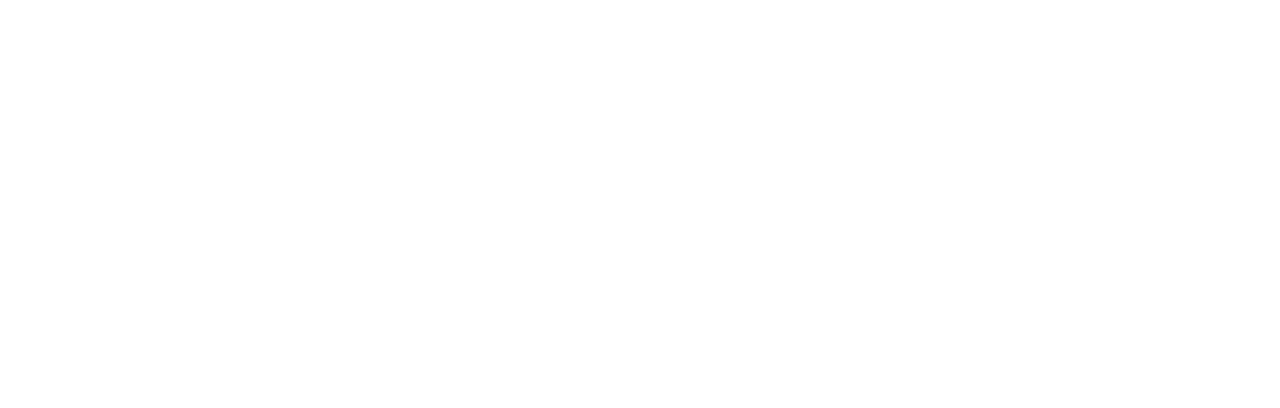
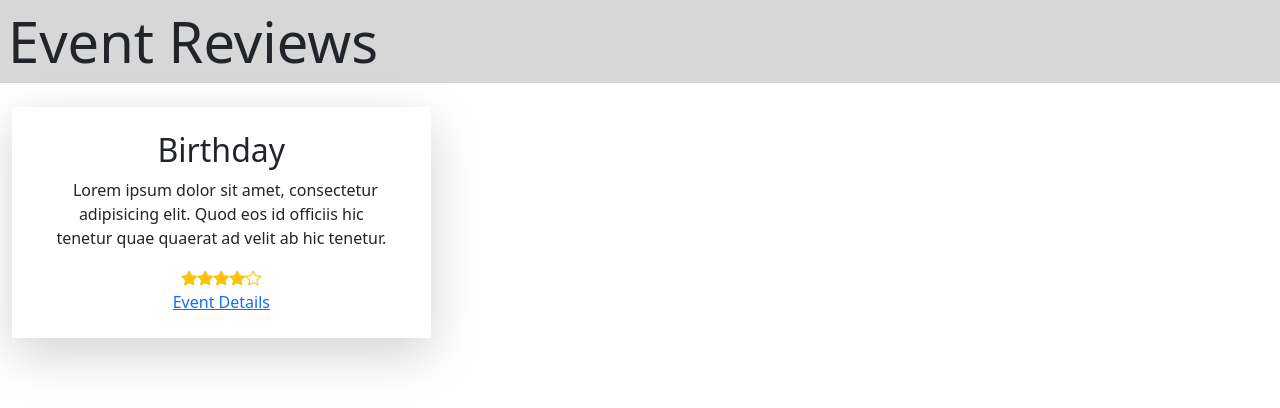
Before and after one commit to FarzanFrost/Flash, a React (Create React App) app in the folder flash-front-end/: page /EventReviews in a window 1280 px wide. Before the commit this address had no page. Shown: the top 408 px of the page. Built offline with nearby package versions, Linux system fonts and the light colour scheme.

Commit message:
created structure and style for Event Reviews for customer. created a context and context provider interface

```diff
--- a/flash-front-end/src/App.js
+++ b/flash-front-end/src/App.js
@@ -19,6 +19,7 @@ import ResetPasswordContextProviderInterface from "./ResetPasswordContextProvide
 import EditEmployee from "./EditEmployee";
 import Adminviewemployeedetailspage from "./Adminviewemployeedetailspage";
 import SelectImageContextProviderInterface from "./SelectImageContextProviderInterface";
+import EventReviewsCustomerContextProviderInterface from "./EventReviewsCustomerContextProviderInterface";
 
 function App() {
   return (
@@ -60,6 +61,7 @@ function App() {
               <Route exact path={"/ResetPassword"} element={ <ResetPasswordContextProviderInterface/> } />
               <Route exact path="/EditEmployee" element={ <EditEmployee/> } />
               <Route exact path="/Gallery" element={ <SelectImageContextProviderInterface/> } />
+              <Route exact path="/EventReviews" element={ <EventReviewsCustomerContextProviderInterface/> } />
 
 
           </Routes>
--- /dev/null
+++ b/flash-front-end/src/ContextFiles/EventReviewsCustomerContext.js
@@ -0,0 +1,19 @@
+import react , { createContext } from "react";
+
+export const EventReviewsCustomerContext = createContext( undefined )
+
+const EventReviewsCustomerContextProvider = ( props ) => {
+
+    return(
+
+        <EventReviewsCustomerContext.Provider value={ {} }>
+
+            { props.children }
+
+        </EventReviewsCustomerContext.Provider>
+
+    )
+
+}
+
+export default EventReviewsCustomerContextProvider
--- /dev/null
+++ b/flash-front-end/src/EventReviewsCustomer.js
@@ -0,0 +1,65 @@
+import React from 'react'
+import {Link} from "react-router-dom";
+
+const EventReviewsCustomer = () => {
+
+    return(
+
+        <div className="d-flex justify-content-center flex-column">
+
+            <div className="p-2 display-4" style={ { backgroundColor : '#d7d7d7' } }>
+
+                Event Reviews
+
+            </div>
+
+            <div className="p-4">
+
+                <section>
+
+                    <div className="row text-center">
+                        <div className="col-md-4 mb-5 mb-md-0 shadow-lg p-4">
+
+                            <h2 className="h2"> Birthday </h2>
+                            <p className="px-xl-3">
+                                <i className="fas fa-quote-left pe-2"></i>Lorem ipsum dolor sit amet, consectetur
+                                adipisicing elit. Quod eos id officiis hic tenetur quae quaerat ad velit ab hic
+                                tenetur.
+                            </p>
+                            <ul className="list-unstyled d-flex justify-content-center mb-0">
+                                <li>
+                                    <i className="bi bi-star-fill text-warning"></i>
+                                </li>
+                                <li>
+                                    <i className="bi bi-star-fill text-warning"></i>
+                                </li>
+                                <li>
+                                    <i className="bi bi-star-fill text-warning"></i>
+                                </li>
+                                <li>
+                                    <i className="bi bi-star-fill text-warning"></i>
+                                </li>
+                                <li>
+                                    <i className="bi bi-star text-warning"></i>
+                                </li>
+                            </ul>
+
+                            <div>
+
+                                <Link to={ "/" }> Event Details </Link>
+
+                            </div>
+
+                        </div>
+                    </div>
+                </section>
+
+            </div>
+
+        </div>
+
+    )
+
+}
+
+export default EventReviewsCustomer
--- /dev/null
+++ b/flash-front-end/src/EventReviewsCustomerContextProviderInterface.js
@@ -0,0 +1,23 @@
+import React from 'react'
+import EventReviewsCustomer from "./EventReviewsCustomer";
+import EventReviewsCustomerContextProvider from "./ContextFiles/EventReviewsCustomerContext";
+
+const EventReviewsCustomerContextProviderInterface = () => {
+
+    return(
+
+        <div>
+
+            <EventReviewsCustomerContextProvider>
+
+                <EventReviewsCustomer/>
+
+            </EventReviewsCustomerContextProvider>
+
+        </div>
+
+    )
+
+}
+
+export default EventReviewsCustomerContextProviderInterface
```
